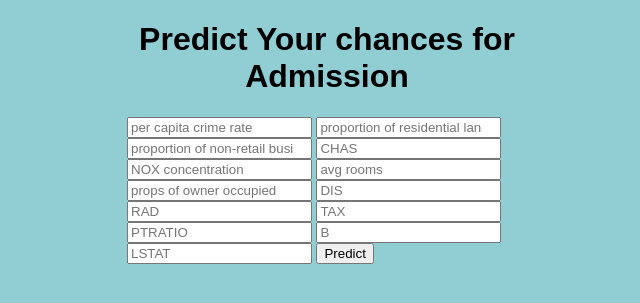
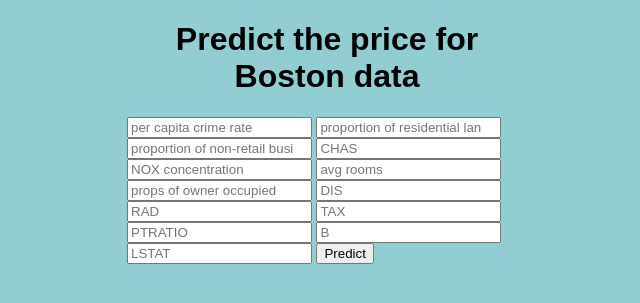
Before and after one commit to nireekshavs/bostonml, a Flask app: page / in a window 1280 px wide. Shown: the top 303 px of the page, without its empty margins (313-953 px from the left). Run offline with Flask 2, Linux system fonts and the light colour scheme.

Commit message:
Update index.html

```diff
--- a/templates/index.html
+++ b/templates/index.html
@@ -8,7 +8,7 @@
 
 {% block body %}
 <div class="content">
-    <h1 style="text-align: center">Predict Your chances for Admission</h1>
+    <h1 style="text-align: center">Predict the price for Boston data</h1>
 
     <div class="form">
         <form action="/predict" method="POST">
```
